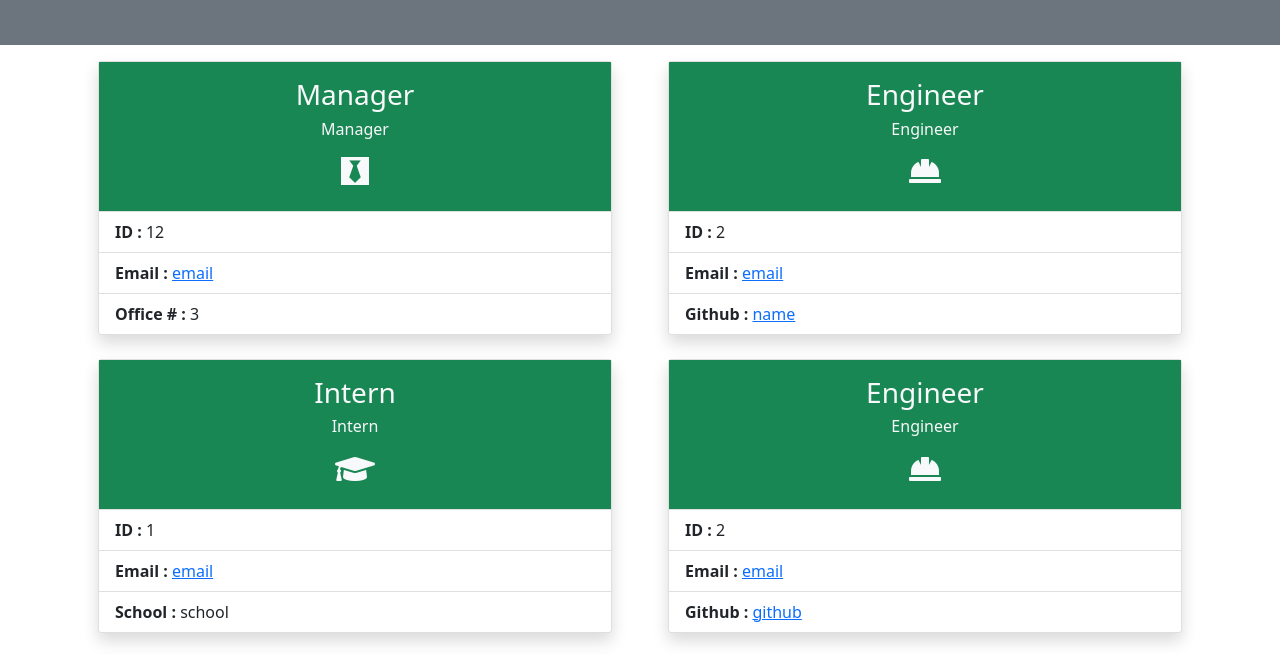
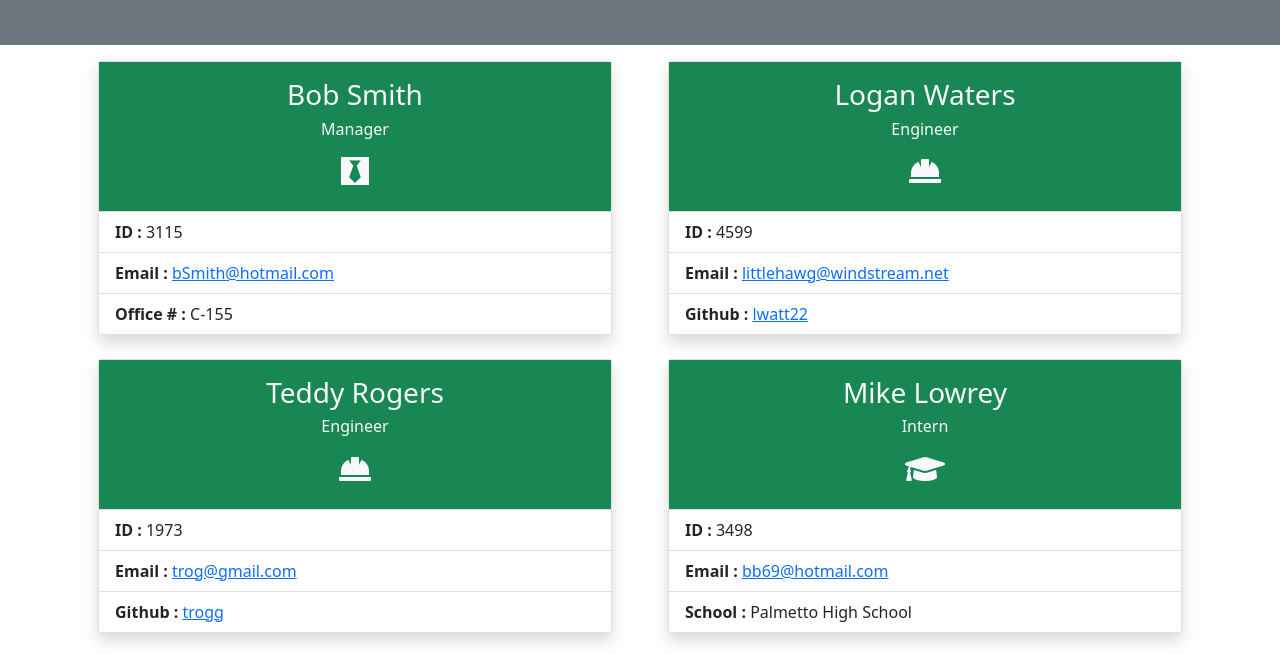
Before and after one commit to wryanj/gt_fsf_hw10_team_profile_generator, a website: page rendered_files_html/teamportfolio.html in a window 1280 px wide. Shown: the part 109-763 px from the top of the page. Drawn offline with nearby package versions, Linux system fonts and the light colour scheme.

Commit message:
updated first draft of readme still pending demo video

```diff
--- a/rendered_files_html/teamportfolio.html
+++ b/rendered_files_html/teamportfolio.html
@@ -36,14 +36,14 @@
                     <div class="col">
                         <div class="card shadow rounded mx-3">
                             <div class="card-body text-center text-light bg-success">
-                                <h5 class="card-title fs-3">Manager</h5>
+                                <h5 class="card-title fs-3">Bob Smith</h5>
                                 <h6>Manager</h6>
                                 <span class="fs-2"><i class="fab fa-black-tie"></i></span>
                             </div>
                             <ul class="list-group list-group-flush">
-                                <li class="list-group-item"><span class="fw-bold">ID : </span><span>12</span></li>
-                                <li class="list-group-item"><span class="fw-bold">Email : </span><a href = "mailto:email">email</a></li>
-                                <li class="list-group-item"><span class="fw-bold">Office # : </span><span>3</span></li>
+                                <li class="list-group-item"><span class="fw-bold">ID : </span><span>3115</span></li>
+                                <li class="list-group-item"><span class="fw-bold">Email : </span><a href = "mailto:bSmith@hotmail.com">bSmith@hotmail.com</a></li>
+                                <li class="list-group-item"><span class="fw-bold">Office # : </span><span>C-155</span></li>
                             </ul>
                         </div>
                     </div>
@@ -52,14 +52,14 @@
                     <div class="col">
                         <div class="card shadow rounded mx-3">
                             <div class="card-body text-center text-light bg-success">
-                                <h5 class="card-title fs-3">Engineer</h5>
+                                <h5 class="card-title fs-3">Logan Waters</h5>
                                 <h6>Engineer</h6>
                                 <span class="fs-2"><i class="fas fa-hard-hat"></i></i></span>
                             </div>
                             <ul class="list-group list-group-flush">
-                                <li class="list-group-item"><span class="fw-bold">ID : </span><span>2</span></li>
-                                <li class="list-group-item"><span class="fw-bold">Email : </span><a href = "mailto:email">email</a></li>
-                                <li class="list-group-item"><span class="fw-bold">Github : </span><a href = "https://www.github.com/name">name</a></li>
+                                <li class="list-group-item"><span class="fw-bold">ID : </span><span>4599</span></li>
+                                <li class="list-group-item"><span class="fw-bold">Email : </span><a href = "mailto:littlehawg@windstream.net">littlehawg@windstream.net</a></li>
+                                <li class="list-group-item"><span class="fw-bold">Github : </span><a href = "https://www.github.com/lwatt22">lwatt22</a></li>
                             </ul>
                         </div>
                     </div>
@@ -68,14 +68,14 @@
                     <div class="col">
                         <div class="card shadow rounded mx-3">
                             <div class="card-body text-center text-light bg-success">
-                                <h5 class="card-title fs-3">Intern</h5>
-                                <h6>Intern</h6>
-                                <span class="fs-2"><i class="fas fa-graduation-cap"></i></span>
+                                <h5 class="card-title fs-3">Teddy Rogers</h5>
+                                <h6>Engineer</h6>
+                                <span class="fs-2"><i class="fas fa-hard-hat"></i></i></span>
                             </div>
                             <ul class="list-group list-group-flush">
-                                <li class="list-group-item"><span class="fw-bold">ID : </span><span>1</span></li>
-                                <li class="list-group-item"><span class="fw-bold">Email : </span><a href = "mailto:email">email</a></li>
-                                <li class="list-group-item"><span class="fw-bold">School : </span><span>school</span></li>
+                                <li class="list-group-item"><span class="fw-bold">ID : </span><span>1973</span></li>
+                                <li class="list-group-item"><span class="fw-bold">Email : </span><a href = "mailto:trog@gmail.com">trog@gmail.com</a></li>
+                                <li class="list-group-item"><span class="fw-bold">Github : </span><a href = "https://www.github.com/trogg">trogg</a></li>
                             </ul>
                         </div>
                     </div>
@@ -84,30 +84,14 @@
                     <div class="col">
                         <div class="card shadow rounded mx-3">
                             <div class="card-body text-center text-light bg-success">
-                                <h5 class="card-title fs-3">Engineer</h5>
-                                <h6>Engineer</h6>
-                                <span class="fs-2"><i class="fas fa-hard-hat"></i></i></span>
-                            </div>
-                            <ul class="list-group list-group-flush">
-                                <li class="list-group-item"><span class="fw-bold">ID : </span><span>2</span></li>
-                                <li class="list-group-item"><span class="fw-bold">Email : </span><a href = "mailto:email">email</a></li>
-                                <li class="list-group-item"><span class="fw-bold">Github : </span><a href = "https://www.github.com/github">github</a></li>
-                            </ul>
-                        </div>
-                    </div>
-
-
-                    <div class="col">
-                        <div class="card shadow rounded mx-3">
-                            <div class="card-body text-center text-light bg-success">
-                                <h5 class="card-title fs-3">Intern</h5>
+                                <h5 class="card-title fs-3">Mike Lowrey</h5>
                                 <h6>Intern</h6>
                                 <span class="fs-2"><i class="fas fa-graduation-cap"></i></span>
                             </div>
                             <ul class="list-group list-group-flush">
-                                <li class="list-group-item"><span class="fw-bold">ID : </span><span>5</span></li>
-                                <li class="list-group-item"><span class="fw-bold">Email : </span><a href = "mailto:email">email</a></li>
-                                <li class="list-group-item"><span class="fw-bold">School : </span><span>school</span></li>
+                                <li class="list-group-item"><span class="fw-bold">ID : </span><span>3498</span></li>
+                                <li class="list-group-item"><span class="fw-bold">Email : </span><a href = "mailto:bb69@hotmail.com">bb69@hotmail.com</a></li>
+                                <li class="list-group-item"><span class="fw-bold">School : </span><span>Palmetto High School</span></li>
                             </ul>
                         </div>
                     </div>
```
Also changed, not shown: README.md.
